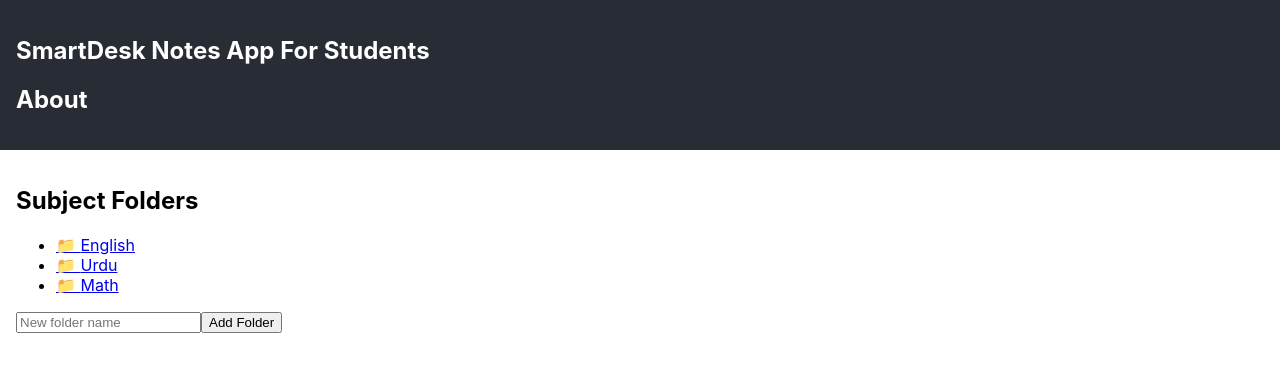
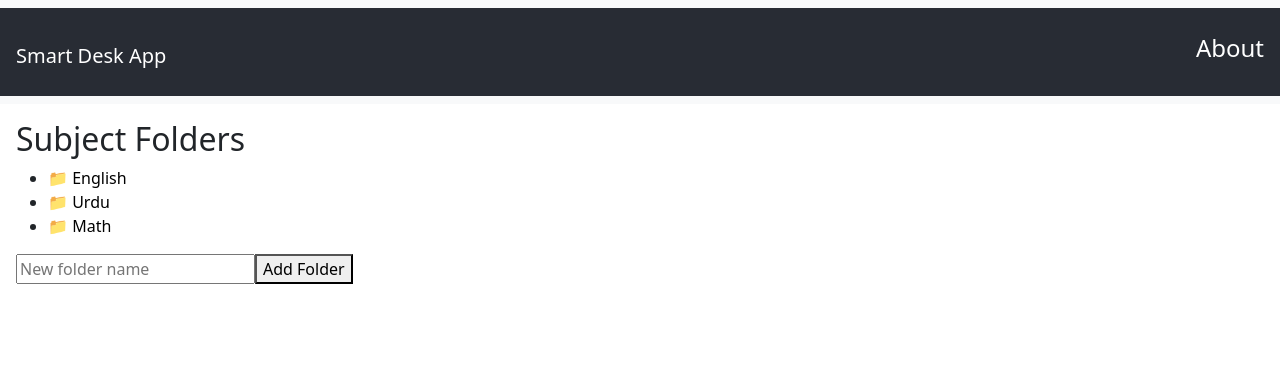
Before and after one commit to muhammadsaqibs/smart-desk-notes, a React (Create React App) app: page /#/ in a window 1280 px wide. Shown: the top 372 px of the page. Built offline with nearby package versions, Linux system fonts and the light colour scheme.

Commit message:
included bootstrap and desinging the app

```diff
--- a/package.json
+++ b/package.json
@@ -3,10 +3,12 @@
   "version": "0.1.0",
   "private": true,
   "dependencies": {
+    "@popperjs/core": "^2.11.8",
     "@testing-library/dom": "^10.4.0",
     "@testing-library/jest-dom": "^6.6.3",
     "@testing-library/react": "^16.3.0",
     "@testing-library/user-event": "^13.5.0",
+    "bootstrap": "^5.3.7",
     "react": "^19.1.0",
     "react-dom": "^19.1.0",
     "react-router-dom": "^7.7.0",
--- a/src/components/Navbar.js
+++ b/src/components/Navbar.js
@@ -4,11 +4,16 @@ import { Link } from 'react-router-dom';
 function Navbar() {
   return (
     <>
-    <nav style={{ padding: '1rem', backgroundColor: '#282c34', color: 'white' }}>
+  {/* <nav style={{ padding: '1rem', backgroundColor: '#282c34', color: 'white' }}>
       <h2><Link to="/" style={{ color: 'white', textDecoration: 'none' }}>SmartDesk Notes App For Students</Link></h2>
         <h2><Link to="/About" style={{ color: 'white', textDecoration: 'none' }}>About</Link></h2>
-    </nav>
-
+    </nav>*/}
+  <nav className="navbar bg-body-tertiary " tyle={{ margin:'0rem'}} >
+  <div className="container-fluid" style={{ padding: '1rem', backgroundColor: '#282c34', color: 'white' }}>
+   <h1 > <Link className="navbar-brand" to="/" style={{ color: 'white', textDecoration: 'none' }}>Smart Desk App</Link></h1>
+       <h4><Link to="/About" style={{ color: 'white', textDecoration: 'none' }}>About</Link></h4>
+  </div>
+</nav>
     </>
   );
 }
--- a/src/index.js
+++ b/src/index.js
@@ -3,6 +3,8 @@ import ReactDOM from 'react-dom/client';
 import './index.css';
 import App from './App';
 import reportWebVitals from './reportWebVitals';
+import 'bootstrap/dist/css/bootstrap.min.css';
+import 'bootstrap/dist/js/bootstrap.bundle.min.js';
 
 const root = ReactDOM.createRoot(document.getElementById('root'));
 root.render(
--- a/src/pages/Home.js
+++ b/src/pages/Home.js
@@ -18,7 +18,7 @@ function Home() {
       <ul>
         {folders.map((folder, index) => (
           <li key={index}>
-            <Link to={`/folder/${folder.toLowerCase()}`}>📁 {folder}</Link>
+            <Link to={`/folder/${folder.toLowerCase()}`} style={{ color: 'black', textDecoration: 'none' }}>📁 {folder}</Link>
           </li>
         ))}
       </ul>
```
Also changed, not shown: src/components/FolderList.js (+23 -0 lines), 1 other file (tests, documents, lock files or other folders).
